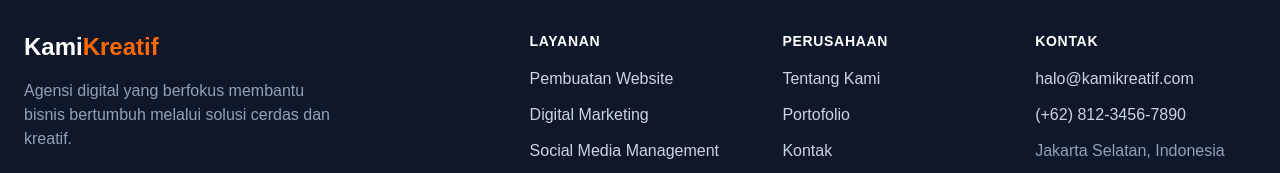
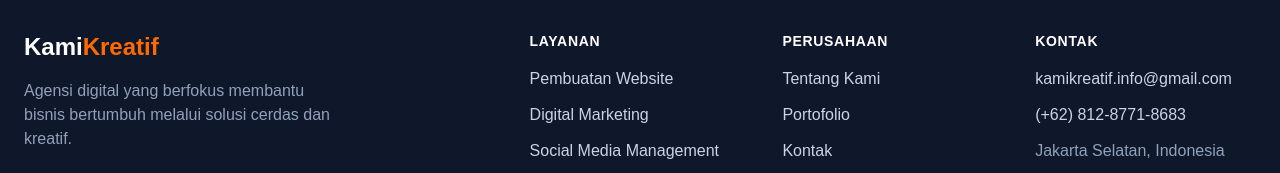
Before and after one commit to agung1221/kamikreatif, a Next.js app: page / in a window 1280 px wide. Shown: the part 5520-5693 px from the top of the page. Built offline with nearby package versions, Linux system fonts and the light colour scheme.

Commit message:
Update Footer.tsx

```diff
--- a/src/components/Footer.tsx
+++ b/src/components/Footer.tsx
@@ -89,8 +89,8 @@ export default function Footer() {
           <div className="col-span-2 md:col-span-1">
             <h3 className="text-sm font-semibold text-white tracking-wider uppercase mb-4">Kontak</h3>
             <ul className="space-y-3">
-              <li><a href="mailto:halo@kamikreatif.com" className="hover:text-orange-500 transition-colors duration-300">halo@kamikreatif.com</a></li>
-              <li><a href="https://wa.me/6281234567890" target="_blank" rel="noopener noreferrer" className="hover:text-orange-500 transition-colors duration-300">(+62) 812-3456-7890</a></li>
+              <li><a href="mailto:halo@kamikreatif.com" className="hover:text-orange-500 transition-colors duration-300">kamikreatif.info@gmail.com</a></li>
+              <li><a href="https://wa.me/6281234567890" target="_blank" rel="noopener noreferrer" className="hover:text-orange-500 transition-colors duration-300">(+62) 812-8771-8683</a></li>
               <li className="text-slate-400">Jakarta Selatan, Indonesia</li>
             </ul>
           </div>
```
